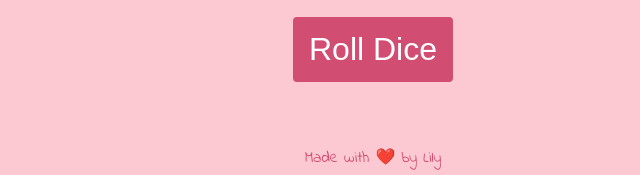
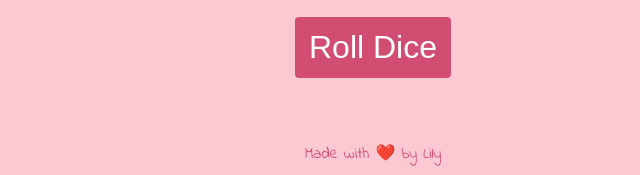
Before and after one commit to lilym036/dice-game, a plain HTML site: page dice.html in a window 1280 px wide. Shown: the part 738-913 px from the top of the page, 267-907 px from the left. Drawn offline with Linux system fonts and the light colour scheme.

```diff
--- a/styles.css
+++ b/styles.css
@@ -38,7 +38,7 @@ p {
   border-radius: 4px;
   margin-top: 20px;
   background-color: #D14D72;
-  border: 2px solid #D14D72;
+  border: none;
   color: white;
   padding: 12px 14px;
 }
```
Also changed, not shown: images/game-example.png (added), 1 other file.
